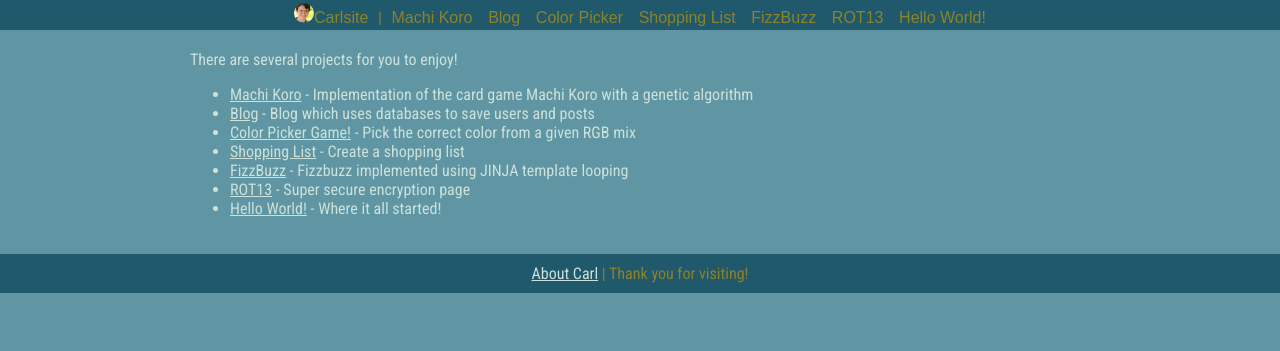
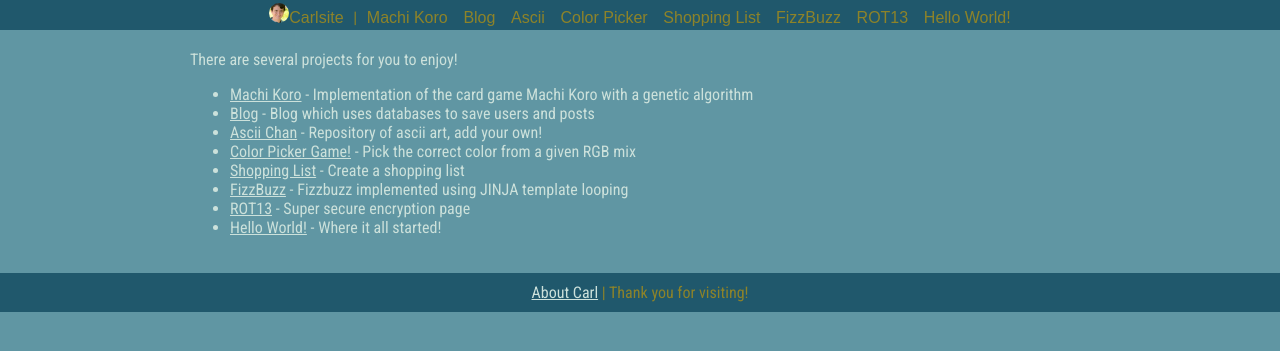
Before and after one commit to carl12/Carlsite, a Python web app: template templates/frontPage.html in a window 1280 px wide. Shown: the top 351 px of the page. Run offline with Jinja, Linux system fonts and the light colour scheme; the template is opened without the code that fills it, so the values that code supplies are empty.

Commit message:
Re-add Ascii Chan

```diff
--- a/templates/base.html
+++ b/templates/base.html
@@ -16,7 +16,7 @@
       |
       <form class="topForm" action="/machikoro"><button class="topA">Machi Koro</button></form>
       <form class="topForm" action="/blog"><button class="topA">Blog</button></form>
-      <!-- <form class="topForm" action="/ascii"><button class="topA">Ascii</button></form> -->
+      <form class="topForm" action="/ascii"><button class="topA">Ascii</button></form>
       <form class="topForm" action="/colorpicker"><button class="topA">Color Picker</button></form>
       <form class="topForm" action="/shoppinglist"><button class="topA">Shopping List</button></form>
       <form class="topForm" action="/fizzbuzz"><button class="topA">FizzBuzz</button></form>
--- a/templates/frontPage.html
+++ b/templates/frontPage.html
@@ -17,7 +17,7 @@
 	<ul>
 		<li><a href="/machikoro">Machi Koro</a> - Implementation of the card game Machi Koro with a genetic algorithm</li>
 		<li><a href="/blog">Blog</a> - Blog which uses databases to save users and posts</li>
-		<!-- <li><a href="/ascii">Ascii Chan</a> - Repository of ascii art, add your own!</li>  -->
+		<li><a href="/ascii">Ascii Chan</a> - Repository of ascii art, add your own!</li>
 		<li><a href="/colorPicker">Color Picker Game!</a> - Pick the correct color from a given RGB mix</li>
 		<li><a href="/shoppinglist">Shopping List</a> - Create a shopping list</li>
 		<li><a href="/fizzbuzz">FizzBuzz</a> - Fizzbuzz implemented using JINJA template looping</li>
```
